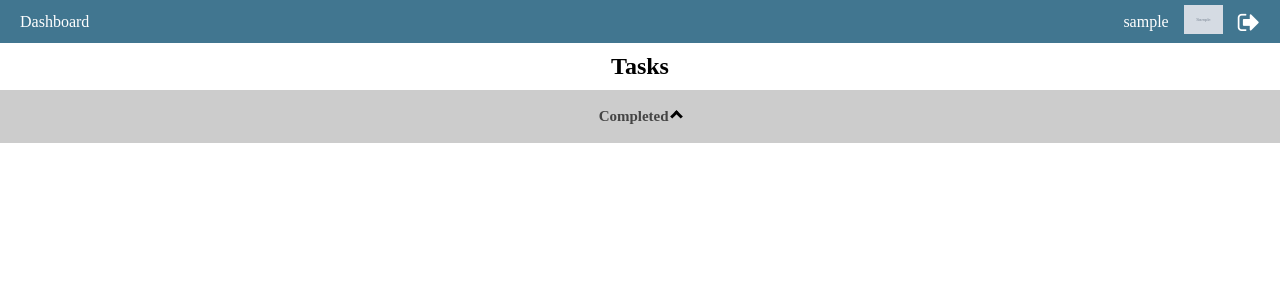
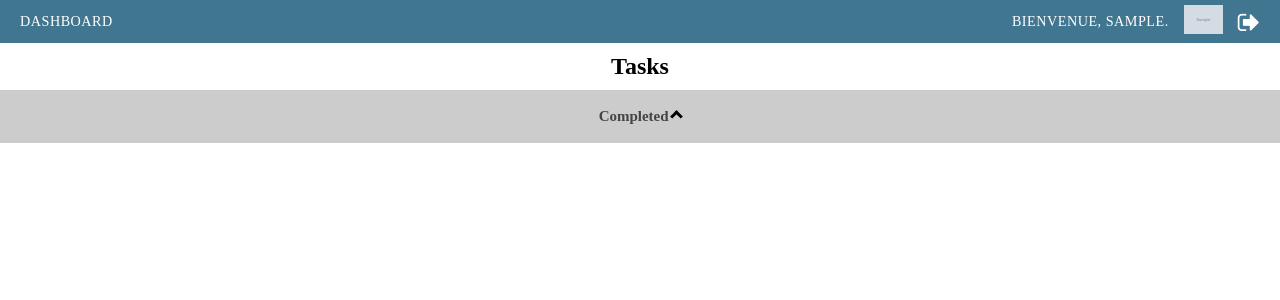
Before and after one commit to angemollou/badges-manager, a Django app: page / in a window 1280 px wide. Shown: the top 300 px of the page. Run offline with Django 4.2, Linux system fonts and the light colour scheme; a user stored in the database is signed in; tables that the repository leaves empty hold one stand-in row (values such as "Sample post"); grey boxes marked "Sample" are stand-in pictures; parts of the project's set-up code (start-up, migrations or seed data) failed here and were passed over.

Commit message:
Add style

```diff
--- a/apps/badge/templates/badge/navbar.html
+++ b/apps/badge/templates/badge/navbar.html
@@ -1,9 +1,9 @@
 <nav>
-  <ul id="menu">
+  <ul id="nav-menus">
     <li><a href="{% url 'index' %}">Dashboard</a></li>
   </ul>
   <ul id="userinfo">
-    <li>{{ badgeUser.user }}</li>
+    <li>Bienvenue, {{ badgeUser.user }}.</li>
     {% load static %}
     {% for model3d in badgeModel3ds %}
     <li class="badge"><img src="{% static model3d.image %}" alt="{{ model3d.name }} badge"
@@ -26,9 +26,13 @@
     padding: 5px 20px;
   }
 
-  nav a {
+  nav a,
+  nav li {
     text-decoration: none;
     color: white;
+    font-size: 0.8875rem;
+    letter-spacing: 0.5px;
+    text-transform: uppercase;
   }
 
   nav,
@@ -46,6 +50,12 @@
     margin-left: auto;
   }
 
+  #nav-menus *:hover {
+    color: #f5dd5d;
+    font-weight: bold;
+    text-decoration: underline;
+  }
+
   #logout-form>button {
     border: none;
     background: none;
```
